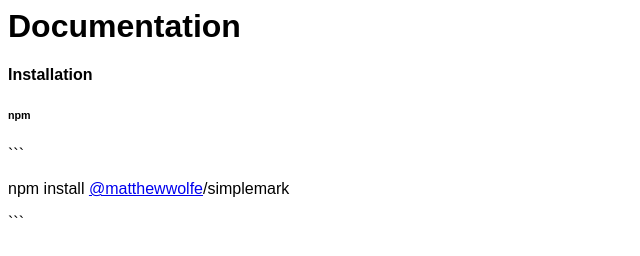
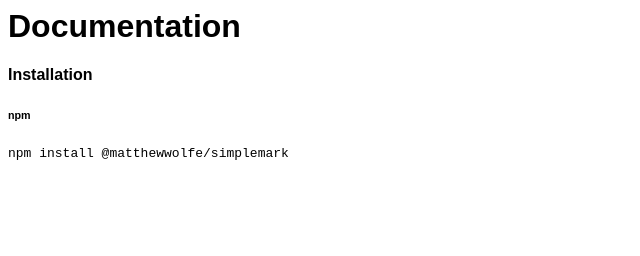
Before and after one commit to matthewwolfe/simplemark, a website: page docs/documentation/index.html in a window 1280 px wide. Shown: the whole page, without its empty margins (0-640 px from the left). Drawn offline with Linux system fonts and the light colour scheme.

Commit message:
remove test code

````diff
--- a/docs/documentation/index.html
+++ b/docs/documentation/index.html
@@ -11,8 +11,6 @@
     <h1>Documentation</h1>
     <h4>Installation</h4>
     <h6>npm</h6>
-    <p>```</p>
-    <p>npm install <a href="https://github.com/matthewwolfe">@matthewwolfe</a>/simplemark</p>
-    <p>```</p>
+    <p><code>npm install @matthewwolfe/simplemark</code></p>
   </body>
 </html>
````
Also changed, not shown: docs/index.html (+1 -3 lines), site/documentation/index.md (+1 -3 lines).
